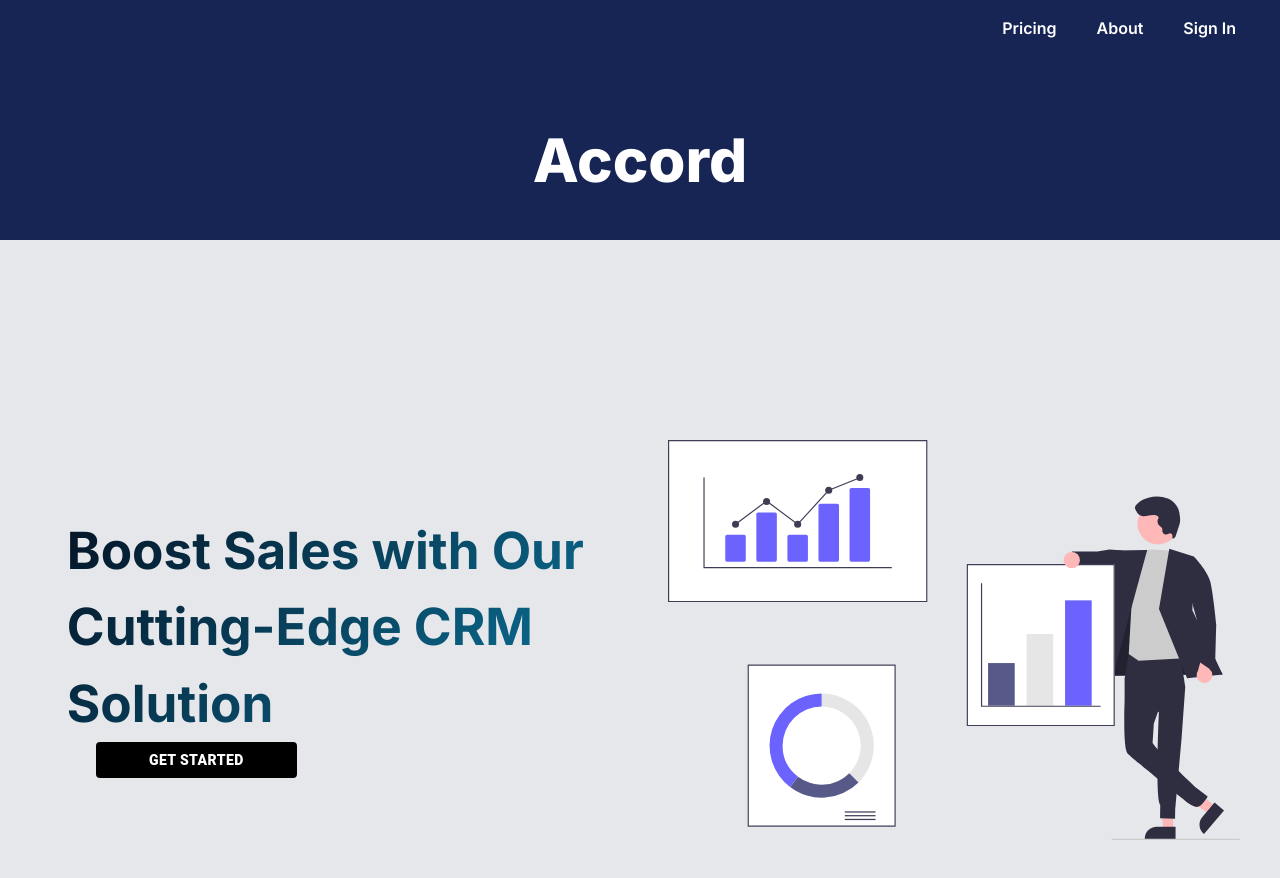
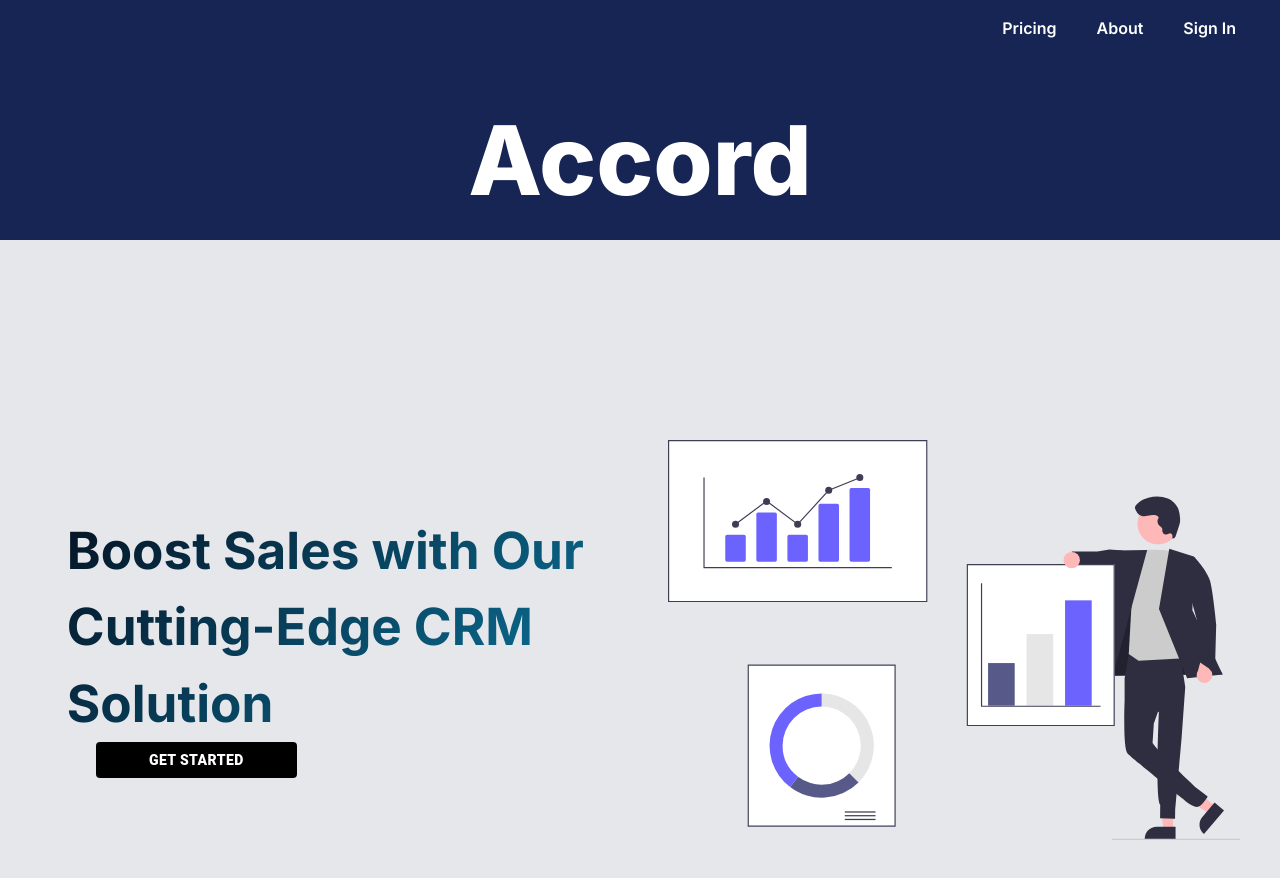
Before and after one commit to Telecard-Limited/custom-crm, a Next.js app: page / in a window 1280 px wide. Shown: the top 878 px of the page. Built offline with nearby package versions, Linux system fonts and the light colour scheme.

Commit message:
font sizes animation library

```diff
--- a/app/(root)/page.tsx
+++ b/app/(root)/page.tsx
@@ -63,7 +63,7 @@ export default function Home() {
     <>
       <div className="flex flex-col  items-center justify-center w-[100vw] h-[30vh]  bg-blue-950">
         <div className="mt-20">
-          <h1 className="text-6xl font-extrabold text-white ">Accord </h1>
+          <h1 className="font-extrabold text-white  text-8xl">Accord </h1>
         </div>
       </div>
       <div className="flex flex-row items-center  bg-gray-200 w-[100vw] h-screen">
--- a/package.json
+++ b/package.json
@@ -35,6 +35,7 @@
     "eslint-config-next": "13.4.19",
     "faker": "^6.6.6",
     "formik": "^2.4.4",
+    "framer-motion": "^10.16.4",
     "html2canvas": "^1.4.1",
     "jsonwebtoken": "^9.0.2",
     "jspdf": "^2.5.1",
```
Also changed, not shown: 1 other file (tests, documents, lock files or other folders).
